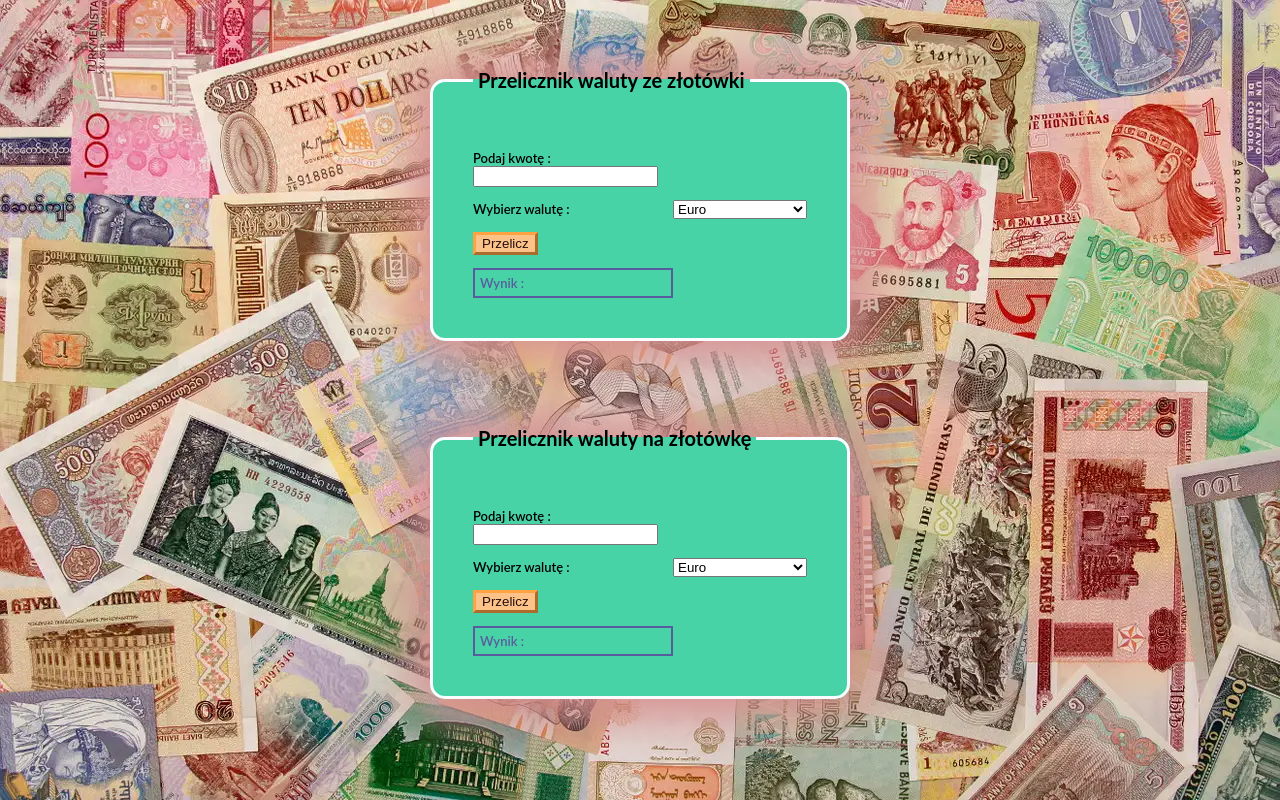
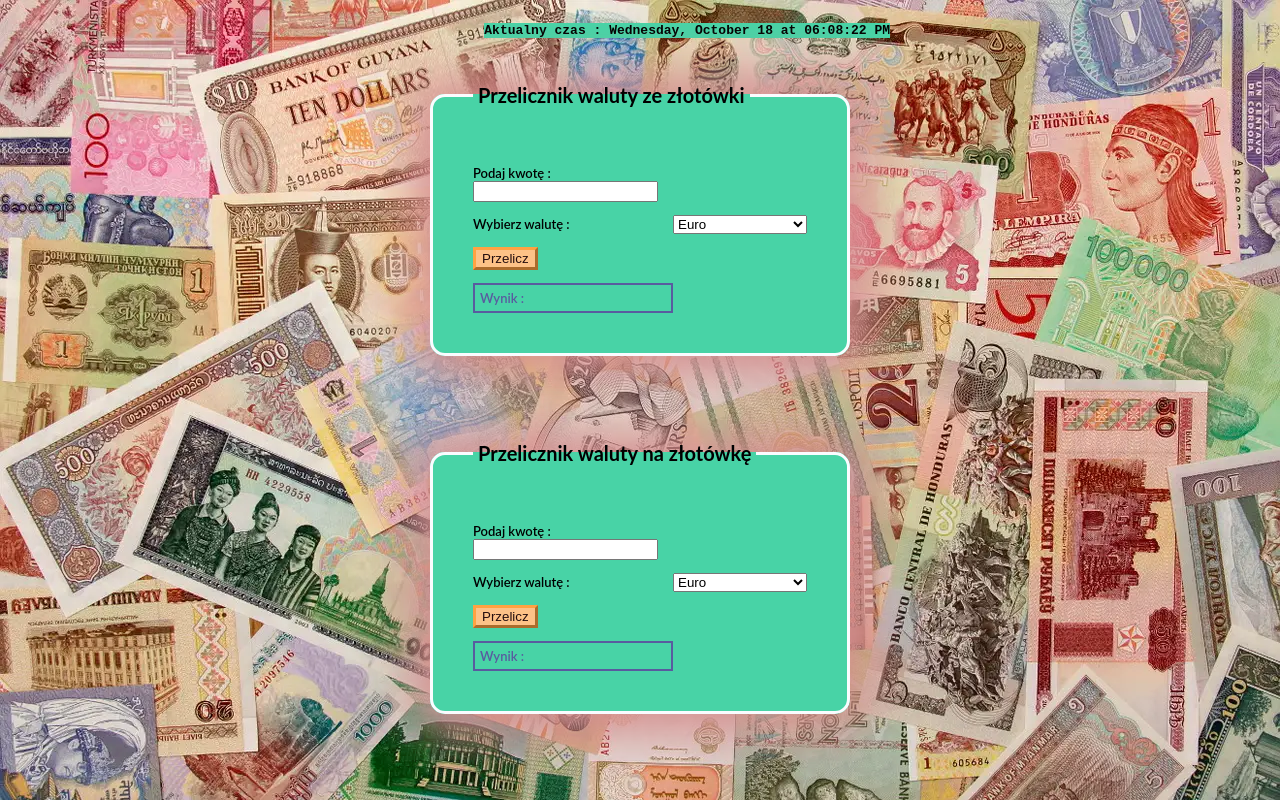
Before and after one commit to Vizter94/currency-conventer-react, a React (Create React App) app: page / in a window 1280 px wide. Built offline with nearby package versions, Linux system fonts and the light colour scheme.

Commit message:
Added time

```diff
--- a/src/App.js
+++ b/src/App.js
@@ -1,6 +1,7 @@
 import { useState } from "react";
 import { Form, FormPLN } from "./form";
 import { currencies } from "./CurrencyTab";
+import { Time } from "./Time";
 import "./index.css";
 
 function App() {
@@ -27,6 +28,7 @@ function App() {
   };
   return (
     <div className="app">
+      <Time />
       <Form result={result} calculateResult={calculateResult} />
       <FormPLN resultPLN={resultPLN} calculateResultPLN={calculateResultPLN} />
     </div>
--- /dev/null
+++ b/src/Time/index.js
@@ -0,0 +1,32 @@
+import { useState, useEffect } from "react";
+import "./style.css";
+
+export const Time = () => {
+  const [date, setDate] = useState(new Date());
+
+  useEffect(() => {
+    const intervalID = setInterval(() => {
+      setDate(new Date());
+    }, 1000);
+
+    return () => {
+      clearInterval(intervalID);
+    };
+  }, []);
+
+  return (
+    <div className="backgroundTime">
+      <div className="time">
+        Aktualny czas :{" "}
+        {date.toLocaleString(undefined, {
+          weekday: "long",
+          hour: "2-digit",
+          minute: "2-digit",
+          second: "2-digit",
+          day: "numeric",
+          month: "long",
+        })}
+      </div>
+    </div>
+  );
+};
--- /dev/null
+++ b/src/Time/style.css
@@ -0,0 +1,10 @@
+.backgroundTime {
+  display: flex;
+  flex-direction: row-reverse;
+}
+.time {
+  font-family: monospace;
+  font-size: medium;
+  color: rgb(0, 0, 0);
+  background-color: #48d3a6;
+}
```
